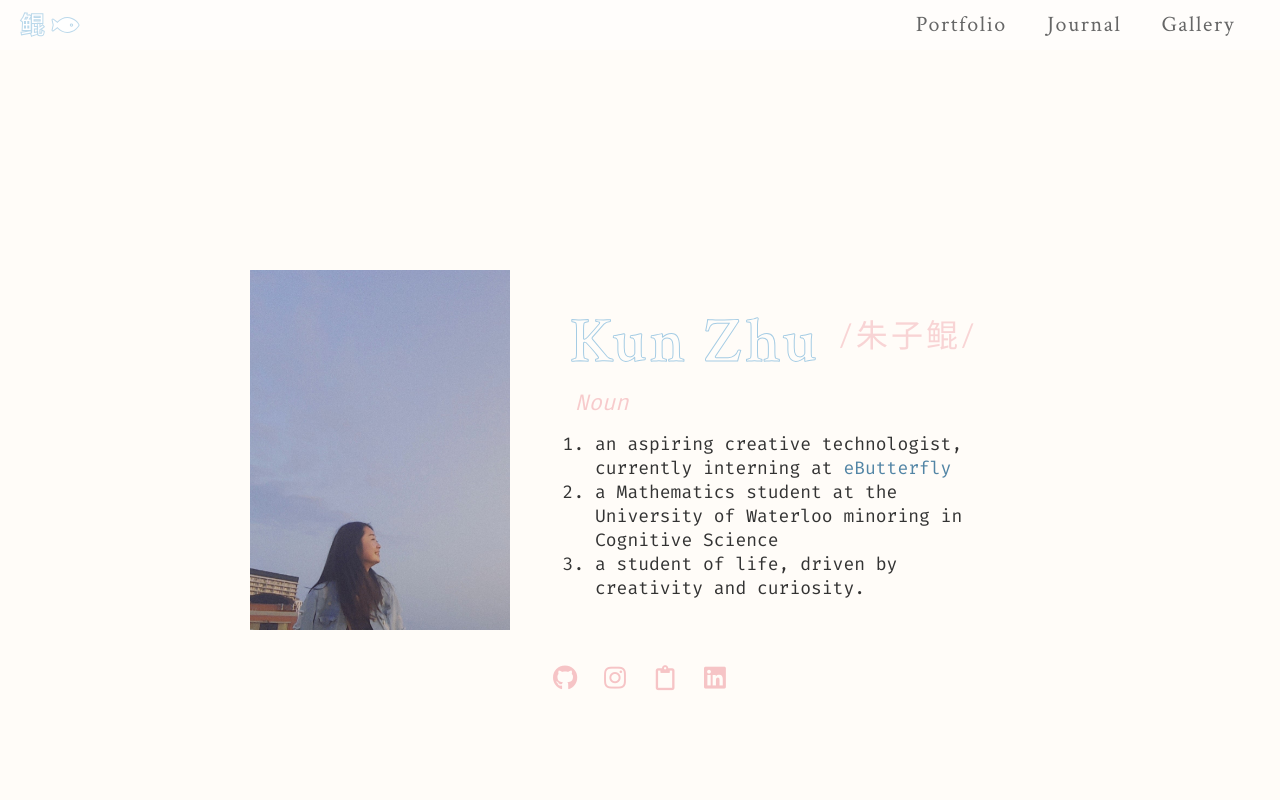
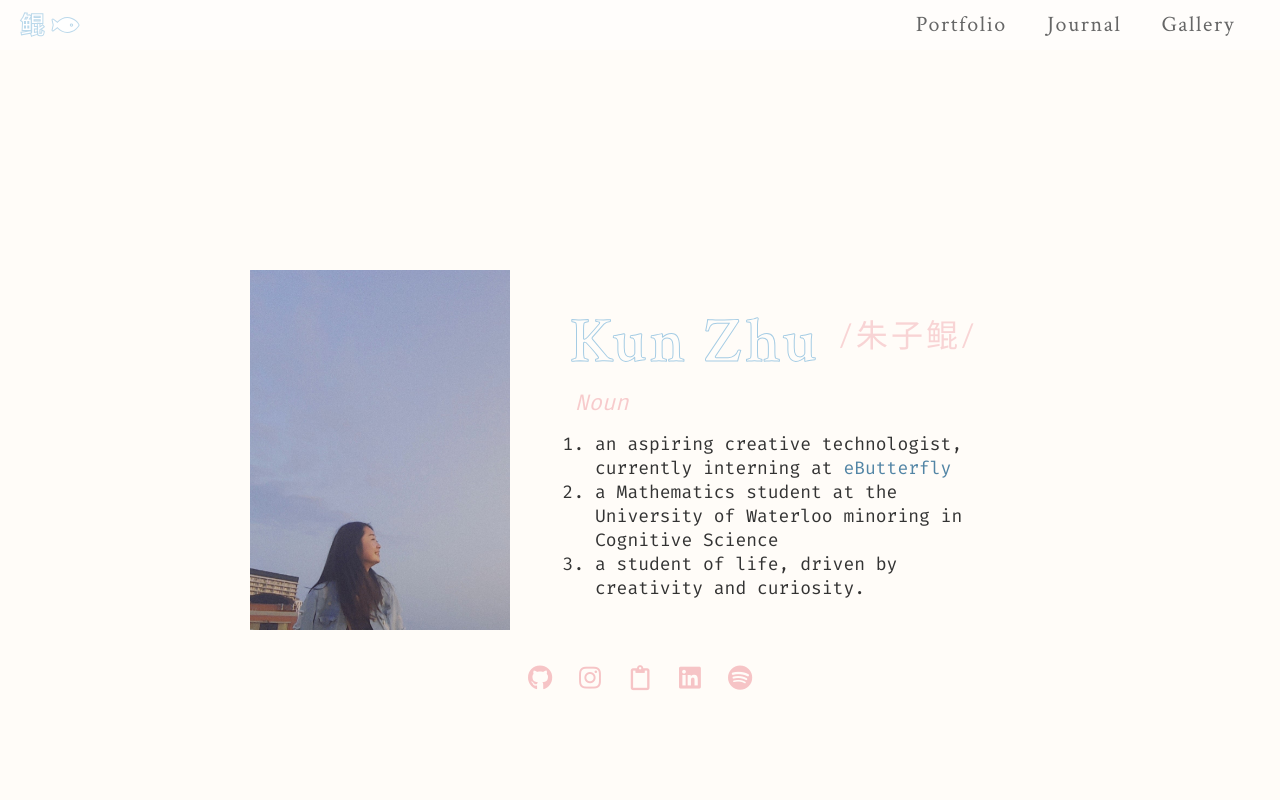
Before and after one commit to kunkunzhu/personal-portfolio, a React (Create React App) app: page / in a window 1280 px wide. Shown: the top 800 px of the page. Built offline with nearby package versions, Linux system fonts and the light colour scheme.

Commit message:
add spotify icon

```diff
--- a/src/components/Socials.jsx
+++ b/src/components/Socials.jsx
@@ -46,6 +46,9 @@ class Socials extends Component {
                 <Social href={'https://www.linkedin.com/in/kun-zhu-05b53a193/'} target='_blank' rel='noreferrer'>
                         <i className='fab fa-linkedin'></i>
                 </Social>
+                <Social href={'https://open.spotify.com/user/eliinaz.z?si=e8297252e4484e82'} target='_blank' rel='noreferrer'>
+                    <i className='fab fa-spotify'></i>
+                </Social>
             </SocialLinks>
         )
     }
```
Also changed, not shown: 1 other file (tests, documents, lock files or other folders).
